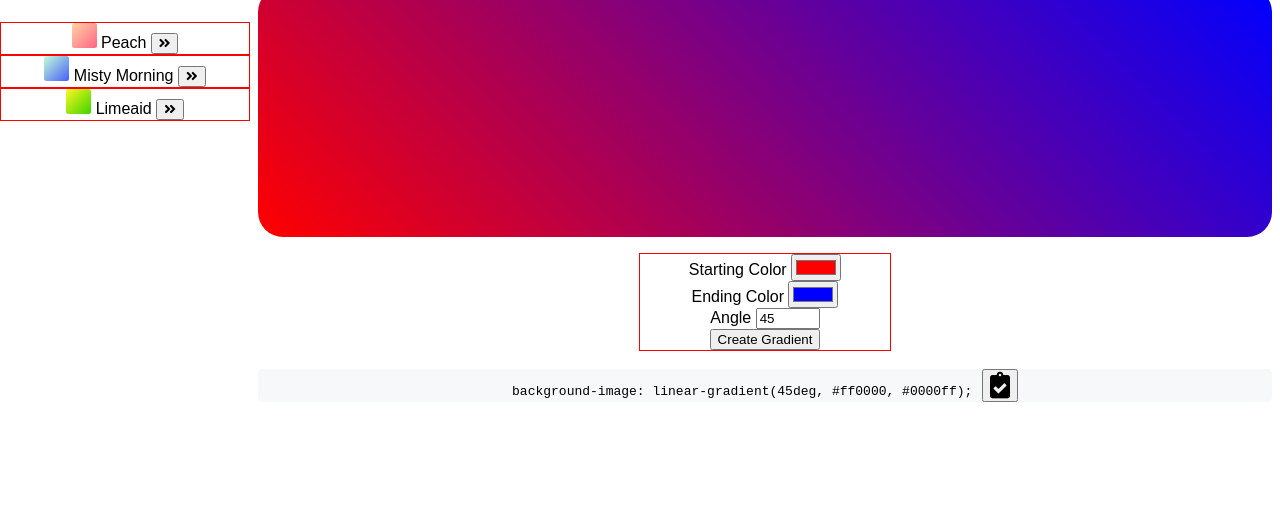
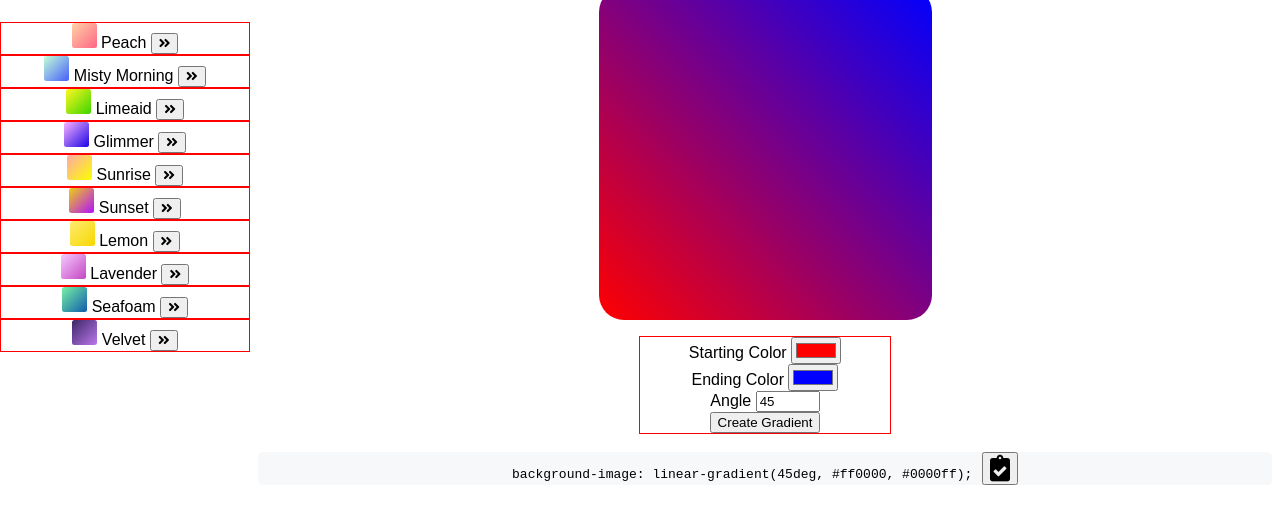
Before and after one commit to chase-stevens/gradientDeviser, a plain HTML site: page index.html in a window 1280 px wide. Shown: the part 93-616 px from the top of the page. Drawn offline with Linux system fonts and the light colour scheme.

Commit message:
added preset gradients

```diff
--- a/index.html
+++ b/index.html
@@ -25,6 +25,55 @@
     <div class="preset-gradient-menu-item">
       <div class="gradient-preview gradient-limeaid" id="gradient-limeaid"></div> Limeaid
         <button onclick="load_preset_gradient('limeaid');">
+          <i class="fas fa-angle-double-right"></i>
+        </button>
+    </div>
+
+    <div class="preset-gradient-menu-item">
+      <div class="gradient-preview gradient-glimmer" id="gradient-glimmer"></div> Glimmer
+        <button onclick="load_preset_gradient('glimmer');">
+          <i class="fas fa-angle-double-right"></i>
+        </button>
+    </div>
+
+    <div class="preset-gradient-menu-item">
+      <div class="gradient-preview gradient-sunrise" id="gradient-sunrise"></div> Sunrise
+        <button onclick="load_preset_gradient('sunrise');">
+          <i class="fas fa-angle-double-right"></i>
+        </button>
+    </div>
+
+    <div class="preset-gradient-menu-item">
+      <div class="gradient-preview gradient-sunset" id="gradient-sunset"></div> Sunset
+        <button onclick="load_preset_gradient('sunset');">
+          <i class="fas fa-angle-double-right"></i>
+        </button>
+    </div>
+
+    <div class="preset-gradient-menu-item">
+      <div class="gradient-preview gradient-lemon" id="gradient-lemon"></div> Lemon
+        <button onclick="load_preset_gradient('lemon');">
+          <i class="fas fa-angle-double-right"></i>
+        </button>
+    </div>
+
+    <div class="preset-gradient-menu-item">
+      <div class="gradient-preview gradient-lavender" id="gradient-lavender"></div> Lavender
+        <button onclick="load_preset_gradient('lavender');">
+          <i class="fas fa-angle-double-right"></i>
+        </button>
+    </div>
+
+    <div class="preset-gradient-menu-item">
+      <div class="gradient-preview gradient-seafoam" id="gradient-seafoam"></div> Seafoam
+        <button onclick="load_preset_gradient('seafoam');">
+          <i class="fas fa-angle-double-right"></i>
+        </button>
+    </div>
+
+    <div class="preset-gradient-menu-item">
+      <div class="gradient-preview gradient-velvet" id="gradient-velvet"></div> Velvet
+        <button onclick="load_preset_gradient('velvet');">
           <i class="fas fa-angle-double-right"></i>
         </button>
     </div>
--- a/main.js
+++ b/main.js
@@ -14,6 +14,41 @@ const PRESET_GRADIENTS = {
     angle: 135,
     start_color: "#FFF720",
     end_color: "#3CD500"
+  },
+  glimmer: {
+    angle: 135,
+    start_color: "#FAB2FF",
+    end_color: "#1904E5",
+  },
+  sunrise: {
+    angle: 135,
+    start_color: "#FFA8A8",
+    end_color: "#FCFF00",
+  },
+  sunset: {
+    angle: 135,
+    start_color: "#EECE13",
+    end_color: "#B210FF"
+  },
+  lemon: {
+    angle: 135,
+    start_color: "#FDEB71",
+    end_color: "#F8D800",
+  },
+  lavender: {
+    angle: 135,
+    start_color: "#F5CBFF",
+    end_color: "#C346C2",
+  },
+  seafoam: {
+    angle: 135,
+    start_color: "#79F1A4",
+    end_color: "#0E5CAD"
+  },
+  velvet: {
+    angle: 135,
+    start_color: "#3B2667",
+    end_color: "#BC78EC"
   }
 };
 
--- a/style.css
+++ b/style.css
@@ -46,13 +46,43 @@ body {
   background-image: linear-gradient(135deg, #FFF720, #3CD500);
 }
 
+.gradient-glimmer {
+  background-image: linear-gradient(135deg, #FAB2FF, #1904E5);
+}
+
+.gradient-sunrise {
+  background-image: linear-gradient(135deg, #FFA8A8, #FCFF00);
+}
+
+.gradient-sunset {
+  background-image: linear-gradient(135deg, #EECE13, #B210FF);
+}
+
+.gradient-lemon {
+  background-image: linear-gradient(135deg, #FDEB71, #F8D800);
+}
+
+.gradient-lavender {
+  background-image: linear-gradient(135deg, #F5CBFF, #C346C2);
+}
+
+.gradient-seafoam {
+  background-image: linear-gradient(135deg, #79F1A4, #0E5CAD);
+}
+
+.gradient-velvet {
+  background-image: linear-gradient(135deg, #3B2667, #BC78EC);
+}
+
 .container {
   margin-left: 250px;
   width: auto;
 }
 
 #gradient {
-  height: 250px;
+  width: 333px;
+  height: 333px;
+  margin: auto;
   border-radius: 25px;
   margin-bottom: 1em;
 }
```
